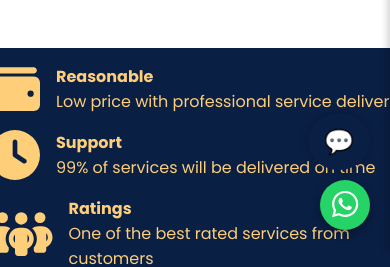
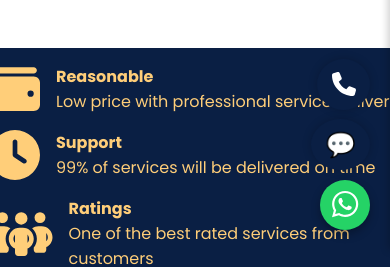
Before and after one commit to merchantai/incorvo, a Vue app: page / in a window 390 px wide. Shown: the part 594-861 px from the top of the page. Built offline with nearby package versions, Linux system fonts and the light colour scheme.

Commit message:
added dialer for mobile

```diff
--- a/src/App.vue
+++ b/src/App.vue
@@ -2,6 +2,7 @@
   <top-nav class="top-nav"></top-nav>
   <WhatsappComponent />
   <FloatingContactForm />
+  <FloatingDialer />
   <main class="main">
     <RouterView />
   </main>
@@ -13,6 +14,7 @@ import TopNav from '@/components/TopNav.vue'
 import FooterComponent from '@/components/FooterComponent.vue'
 import WhatsappComponent from './components/WhatsappComponent.vue';
 import FloatingContactForm from './components/FloatingContactForm.vue';
+import FloatingDialer from './components/FloatingDialer.vue';
 </script>
 
 <style scoped>
--- a/src/components/FloatingContactForm.vue
+++ b/src/components/FloatingContactForm.vue
@@ -31,8 +31,9 @@ import { faClose } from '@fortawesome/free-solid-svg-icons';
     background-color: var(--primary-color);
     color: white;
     font-size: 1.5rem;
-    padding: 0.7rem 1rem;
+    padding: 0.5rem 0.9rem;
     border-radius: 50%;
+    text-align: center;
     cursor: pointer;
     z-index: 999;
     box-shadow: 0 0 10px rgba(0,0,0,0.2);
--- /dev/null
+++ b/src/components/FloatingDialer.vue
@@ -0,0 +1,30 @@
+<template>
+    <div>
+      <a :href="`tel:${phone}`" class="contact-toggle"><font-awesome-icon :icon="faPhone"/></a>
+    </div>
+  </template>
+
+  <script setup>
+  import { faPhone } from '@fortawesome/free-solid-svg-icons';
+
+
+  const phone = import.meta.env.VITE_INC_PHONE
+  </script>
+
+  <style scoped>
+  .contact-toggle {
+    position: fixed;
+    bottom: 140px;
+    right: 20px;
+    background-color: var(--primary-color);
+    color: white;
+    font-size: 1.5rem;
+    padding: 0.5rem 0.9rem;
+    text-align: center;
+    border-radius: 50%;
+    cursor: pointer;
+    z-index: 999;
+    box-shadow: 0 0 10px rgba(0,0,0,0.2);
+  }
+
+  </style>
--- a/src/components/TopNav.vue
+++ b/src/components/TopNav.vue
@@ -58,7 +58,7 @@ import { ref } from 'vue'
 import MENU from '@/constants/menu'
 
 const hoveredItem = ref(null)
-const phone = import.meta.env.VITE_INC_PHONE;
+const phone = import.meta.env.VITE_INC_PHONE
 
 const menuItems = MENU
 const menuOpen = ref(false)
```
